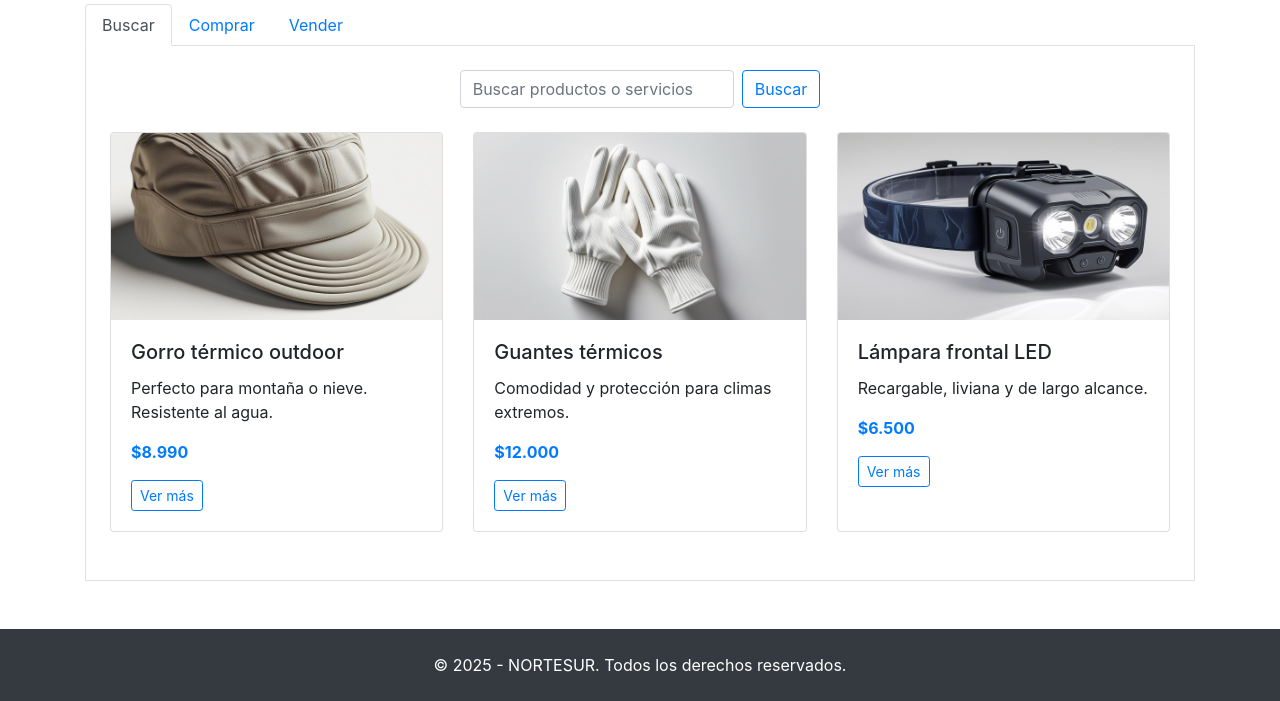
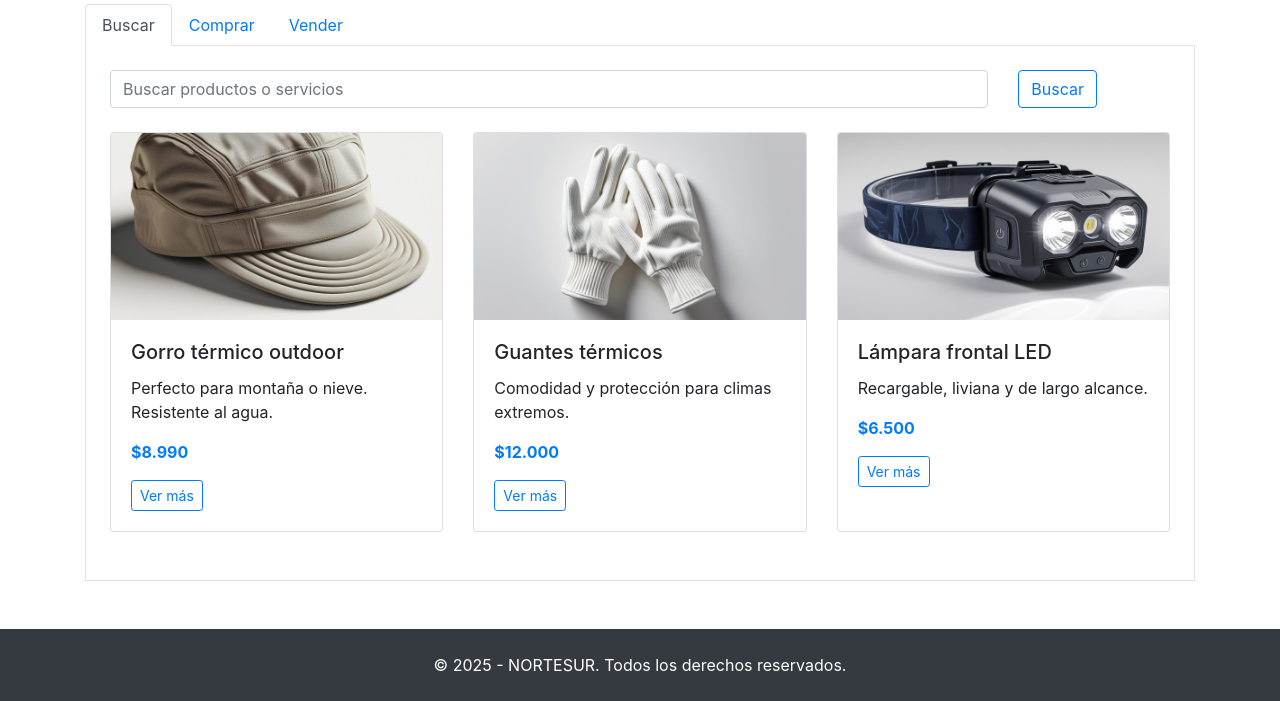
Before and after one commit to somerdeveloper/NORTESUR_DOS, a plain HTML site: page mercado.html in a window 1280 px wide. Shown: the part 148-849 px from the top of the page. Drawn offline with nearby package versions, Linux system fonts and the light colour scheme.

Commit message:
CAMBIOS PROFE
CAMBIOS

```diff
--- a/mercado.html
+++ b/mercado.html
@@ -52,9 +52,13 @@
 
     <!-- BUSCAR -->
     <div class="tab-pane fade show active" id="buscar" role="tabpanel" aria-labelledby="buscar-tab">
-      <form class="form-inline justify-content-center mb-4">
-        <input class="form-control mr-2" type="search" placeholder="Buscar productos o servicios" aria-label="Buscar">
-        <button class="btn btn-outline-primary" type="submit">Buscar</button>
+      <form class="justify-content-center mb-4">
+		<div class="row">
+			<div class="col-10"><input class="form-control w-100" type="search" placeholder="Buscar productos o servicios" aria-label="Buscar"></div>
+			<div class="col-2"><button class="btn btn-outline-primary" type="submit">Buscar</button></div>
+
+
+		</div>
       </form>
 
       <!-- Productos actualmente en venta -->
```
